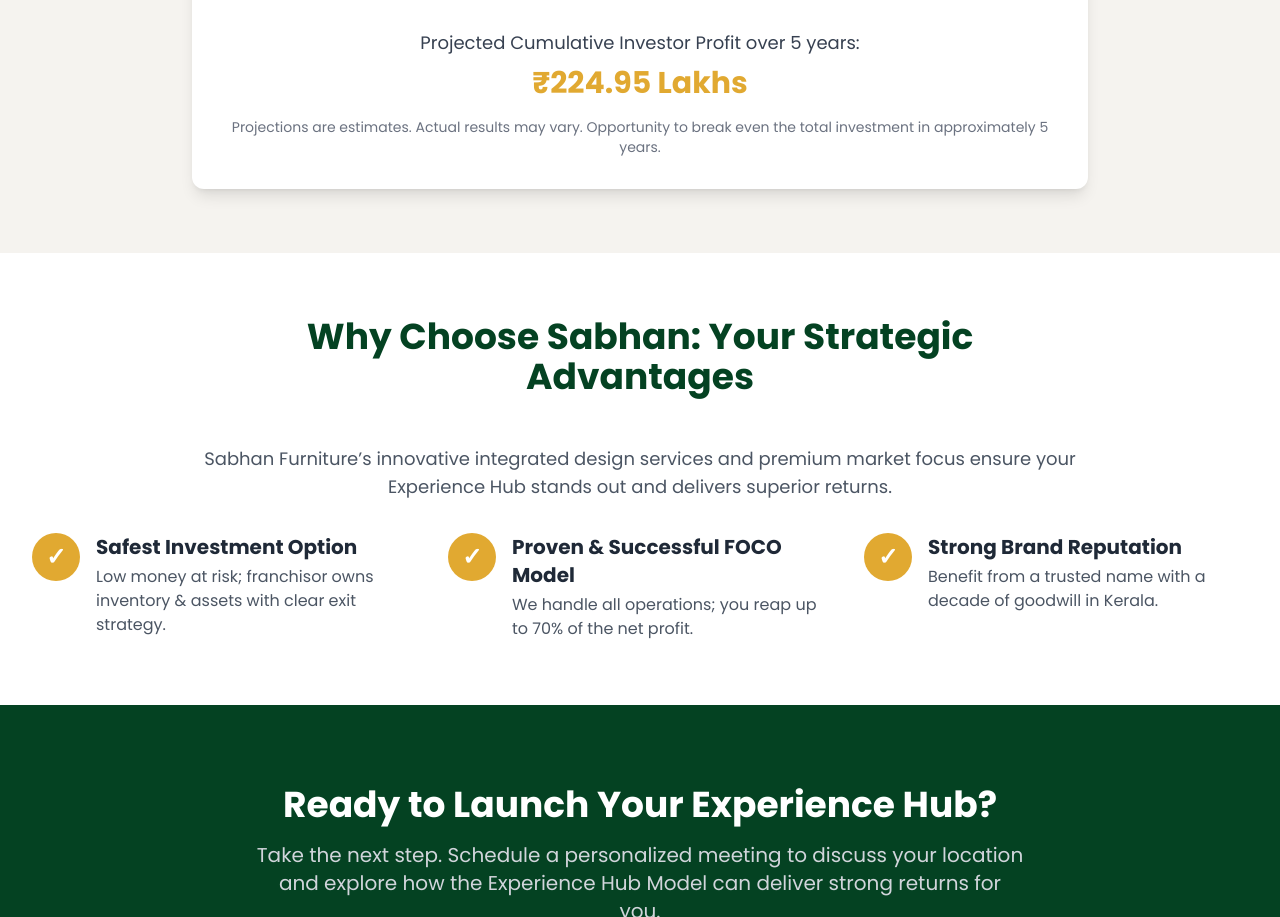
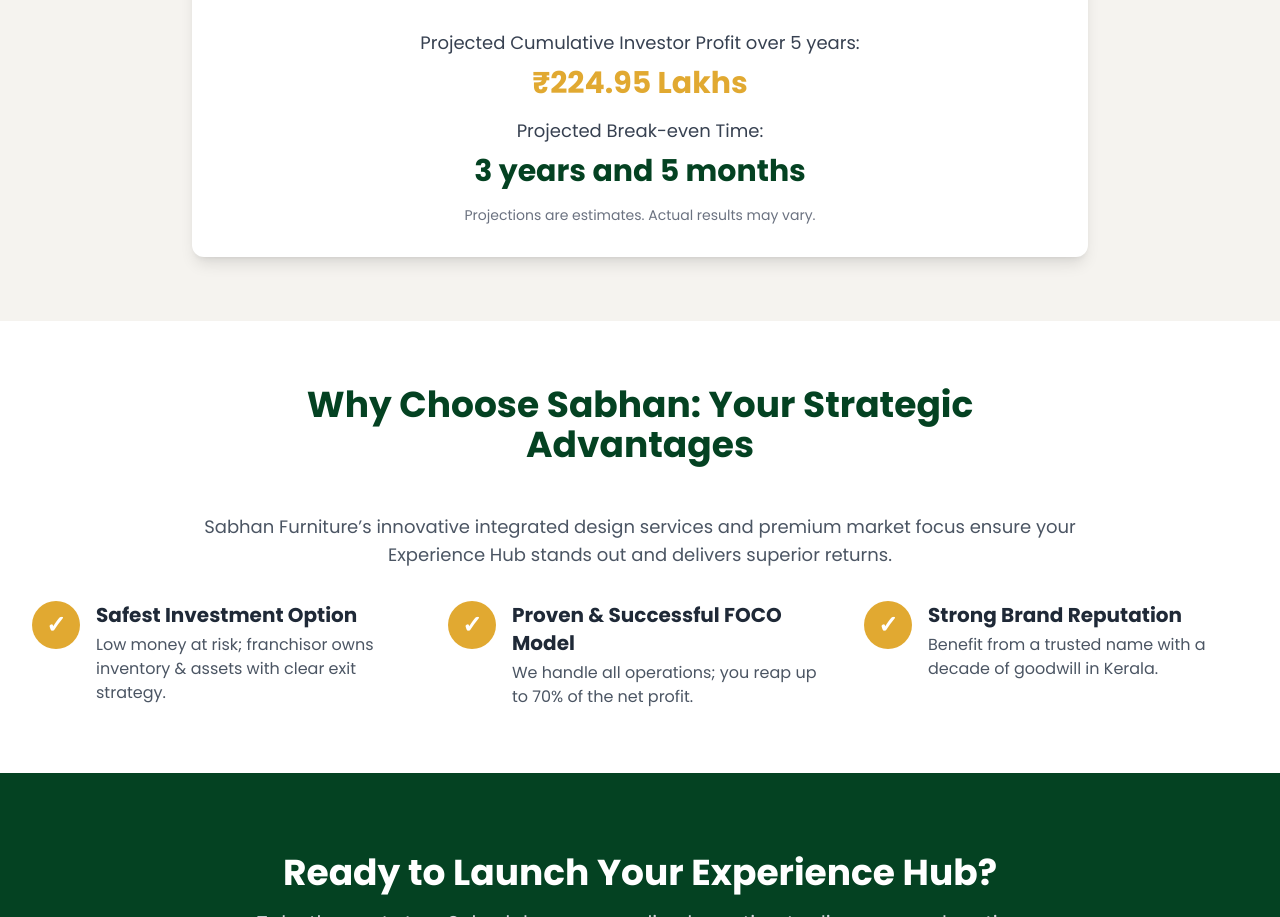
Before and after one commit to Ardelsalm/Experiencehub, a plain HTML site: page index.html in a window 1280 px wide. Shown: the part 2571-3488 px from the top of the page. Drawn offline with nearby package versions, Linux system fonts and the light colour scheme.

Commit message:
Update index.html

```diff
--- a/index.html
+++ b/index.html
@@ -131,7 +131,9 @@
                 <div class="mt-8 text-center">
                     <p class="text-lg text-gray-700">Projected Cumulative Investor Profit over 5 years:</p>
                     <p id="cumulativeProfitDisplay" class="text-3xl font-bold text-brand-secondary mt-2">₹0</p>
-                    <p class="text-sm text-gray-500 mt-4">Projections are estimates. Actual results may vary. Opportunity to break even the total investment in approximately 5 years.</p>
+                    <p class="text-lg text-gray-700 mt-4">Projected Break-even Time:</p>
+                    <p id="breakEvenDisplay" class="text-3xl font-bold text-brand-primary mt-2">Calculating...</p>
+                    <p class="text-sm text-gray-500 mt-4">Projections are estimates. Actual results may vary.</p>
                 </div>
             </div>
         </section>
@@ -264,9 +266,9 @@
         opexPercent: 0.16, // Fixed at 16%
         nonOpexPercent: 0.02, // Added as 2%
         marketingSpendMonthly: 100000, // 1 Lakh monthly marketing spend
-        gpMargin: 0.375, // Maintained at 37.5% (midpoint of 35-40%)
+        gpMargin: 0.375, // GP Margin as 37.5% (applied to ex-GST revenue)
         investorProfitShare: 0.70, // Investor's Share of Net Profit is up to 70%.
-        royaltyRate: 0.07, // Royalty is at just 7% of Gross Sales
+        royaltyRate: 0.07, // Royalty is at just 7% of Gross Sales (applied to ex-GST revenue)
         gstRate: 0.18 // Assumed GST rate for calculations (18%)
     };
 
@@ -279,24 +281,44 @@
     function calculateROI(monthlyRevenueIncludingGST) {
         const data = [];
         let cumulativeProfit = 0;
+        let breakEvenMonth = -1;
 
-        for (let year = 1; year <= 5; year++) {
-            // Calculate annual revenue EXCLUDING GST
-            const annualRevenueExcludingGST = (monthlyRevenueIncludingGST / (1 + ROI_CONFIG.gstRate)) * 12;
+        for (let month = 1; month <= 60; month++) { // Calculate up to 5 years (60 months)
+            const monthlyRevenueExcludingGST = monthlyRevenueIncludingGST / (1 + ROI_CONFIG.gstRate);
 
-            const annualGrossProfit = annualRevenueExcludingGST * ROI_CONFIG.gpMargin;
-            const annualOpex = annualRevenueExcludingGST * ROI_CONFIG.opexPercent;
-            const annualMarketing = ROI_CONFIG.marketingSpendMonthly * 12;
-            const annualNonOpex = annualRevenueExcludingGST * ROI_CONFIG.nonOpexPercent;
-            const annualRoyalty = annualRevenueExcludingGST * ROI_CONFIG.royaltyRate;
+            const monthlyGrossProfit = monthlyRevenueExcludingGST * ROI_CONFIG.gpMargin;
+            const monthlyOpex = monthlyRevenueExcludingGST * ROI_CONFIG.opexPercent;
+            const monthlyMarketing = ROI_CONFIG.marketingSpendMonthly;
+            const monthlyNonOpex = monthlyRevenueExcludingGST * ROI_CONFIG.nonOpexPercent;
+            const monthlyRoyalty = monthlyRevenueExcludingGST * ROI_CONFIG.royaltyRate;
 
-            const annualNetProfit = annualGrossProfit - annualOpex - annualMarketing - annualNonOpex - annualRoyalty;
-            const investorShare = annualNetProfit * ROI_CONFIG.investorProfitShare;
+            const monthlyNetProfit = monthlyGrossProfit - monthlyOpex - monthlyMarketing - monthlyNonOpex - monthlyRoyalty;
+            const investorShareMonthly = monthlyNetProfit * ROI_CONFIG.investorProfitShare;
 
-            cumulativeProfit += investorShare;
-            data.push(cumulativeProfit);
+            cumulativeProfit += investorShareMonthly;
+
+            if (breakEvenMonth === -1 && cumulativeProfit >= ROI_CONFIG.totalInvestment) {
+                breakEvenMonth = month;
+            }
+
+            if (month % 12 === 0) { // Store annual cumulative profit for chart
+                data.push(cumulativeProfit);
+            }
         }
-        return data;
+
+        let breakEvenDisplay = '';
+        if (breakEvenMonth !== -1) {
+            const years = Math.floor(breakEvenMonth / 12);
+            const months = breakEvenMonth % 12;
+            breakEvenDisplay = `${years} years`;
+            if (months > 0) {
+                breakEvenDisplay += ` and ${months} months`;
+            }
+        } else {
+            breakEvenDisplay = 'Not within 5 years';
+        }
+
+        return { profitData: data, breakEvenTime: breakEvenDisplay };
     }
 
     // ROI Projection Chart
@@ -309,13 +331,15 @@
 
     function updateRoiChart(scenario) {
         const monthlyRevenue = salesScenarios[scenario];
-        const roiData = calculateROI(monthlyRevenue);
-        const cumulativeFinalProfit = roiData[roiData.length - 1];
+        const result = calculateROI(monthlyRevenue);
+        const cumulativeFinalProfit = result.profitData[result.profitData.length - 1];
+        const breakEvenTime = result.breakEvenTime;
 
         document.getElementById('cumulativeProfitDisplay').textContent = formatCurrency(cumulativeFinalProfit);
+        document.getElementById('breakEvenDisplay').textContent = breakEvenTime;
 
         if (roiChart) {
-            roiChart.data.datasets[0].data = roiData;
+            roiChart.data.datasets[0].data = result.profitData;
             roiChart.update();
         } else {
             roiChart = new Chart(roiProjectionCtx, {
@@ -324,7 +348,7 @@
                     labels: ['Year 1', 'Year 2', 'Year 3', 'Year 4', 'Year 5'],
                     datasets: [{
                         label: 'Cumulative Investor Profit',
-                        data: roiData,
+                        data: result.profitData,
                         fill: true,
                         backgroundColor: 'rgba(225, 169, 49, 0.1)', // E1A931 with opacity
                         borderColor: '#E1A931',
```
